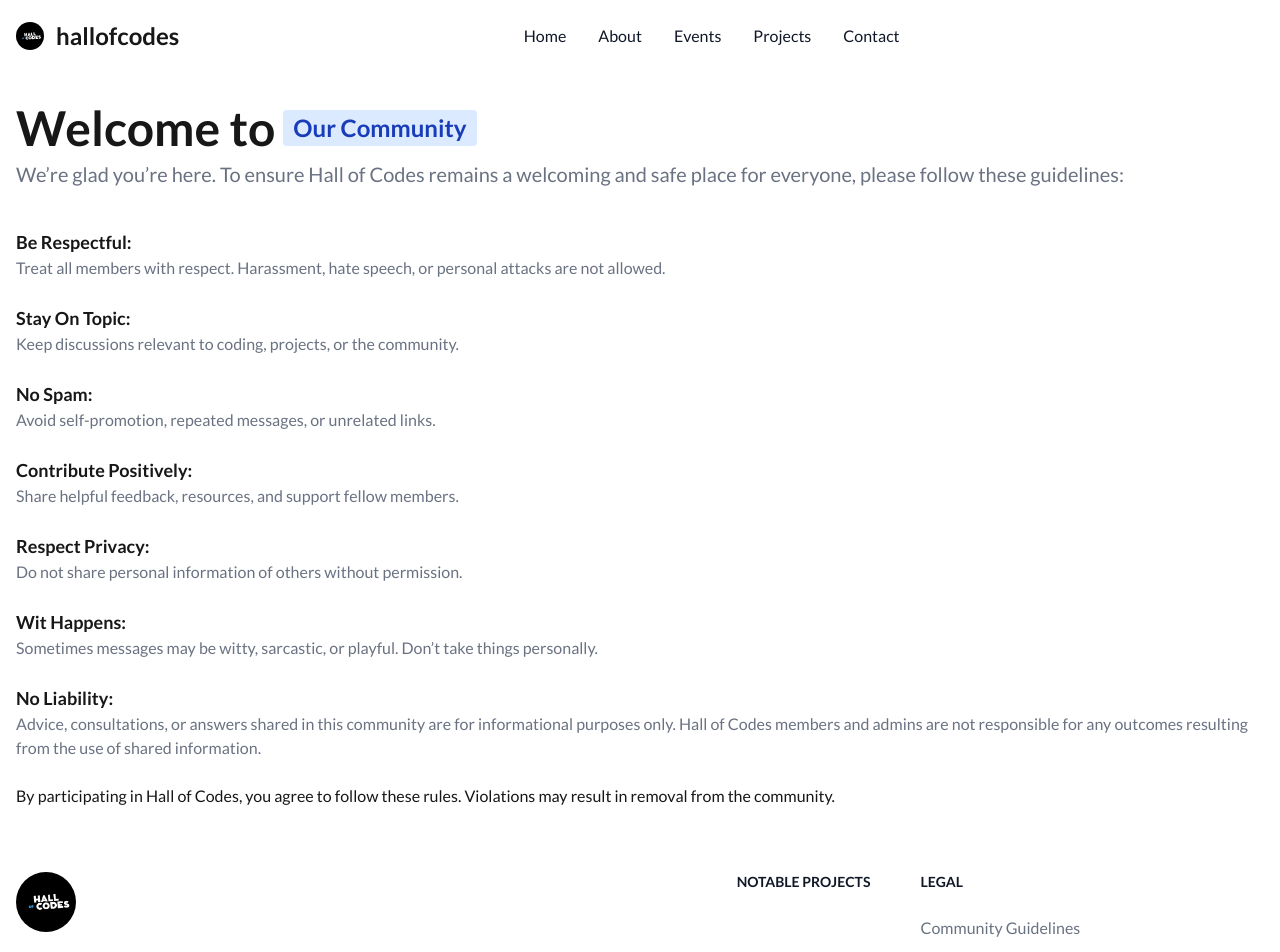
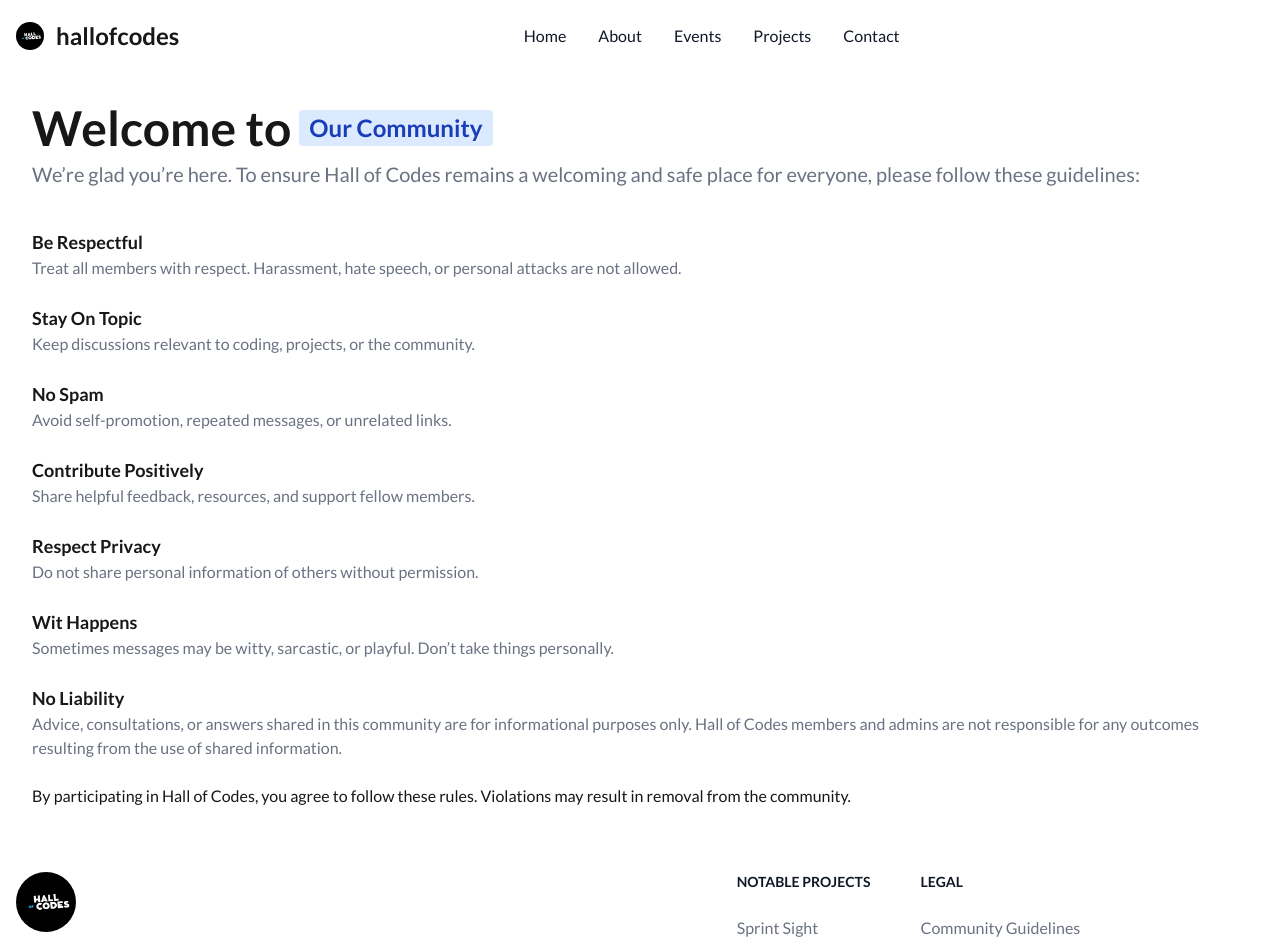
Before and after one commit to hallofcodes/hallofcodes.github.io, a Next.js app: page /community-guidelines in a window 1280 px wide. Shown: the top 952 px of the page. Built offline with nearby package versions, Linux system fonts and the light colour scheme.

Commit message:
feat: minor adjustments

```diff
--- a/src/app/(legals)/community-guidelines/page.tsx
+++ b/src/app/(legals)/community-guidelines/page.tsx
@@ -1,6 +1,5 @@
 export default function CommunitGuidlines() {
   return (
-    <main className="bg-white dark:bg-gray-900">
     <div className="mx-auto w-full max-w-screen-xl p-4 py-6 lg:py-8">
       <h1 className="flex items-center text-5xl font-extrabold dark:text-white">
         Welcome to
@@ -9,49 +8,49 @@
         </span>
       </h1>
       <p className="mt-2 text-lg font-normal text-gray-500 lg:text-xl dark:text-gray-400">
-          We’re glad you’re here. To ensure Hall of Codes remains a welcoming
-          and safe place for everyone, please follow these guidelines:
+        We’re glad you’re here. To ensure Hall of Codes remains a welcoming and
+        safe place for everyone, please follow these guidelines:
       </p>
 
       <div className="mt-10 space-y-6">
         <div>
-            <h3 className="text-lg font-semibold">Be Respectful:</h3>
+          <h3 className="text-lg font-semibold">Be Respectful</h3>
           <p className="text-gray-500">
-              Treat all members with respect. Harassment, hate speech, or
-              personal attacks are not allowed.
+            Treat all members with respect. Harassment, hate speech, or personal
+            attacks are not allowed.
           </p>
         </div>
 
         <div>
-            <h3 className="text-lg font-semibold">Stay On Topic:</h3>
+          <h3 className="text-lg font-semibold">Stay On Topic</h3>
           <p className="text-gray-500">
             Keep discussions relevant to coding, projects, or the community.
           </p>
         </div>
 
         <div>
-            <h3 className="text-lg font-semibold">No Spam:</h3>
+          <h3 className="text-lg font-semibold">No Spam</h3>
           <p className="text-gray-500">
             Avoid self-promotion, repeated messages, or unrelated links.
           </p>
         </div>
 
         <div>
-            <h3 className="text-lg font-semibold">Contribute Positively:</h3>
+          <h3 className="text-lg font-semibold">Contribute Positively</h3>
           <p className="text-gray-500">
             Share helpful feedback, resources, and support fellow members.
           </p>
         </div>
 
         <div>
-            <h3 className="text-lg font-semibold">Respect Privacy:</h3>
+          <h3 className="text-lg font-semibold">Respect Privacy</h3>
           <p className="text-gray-500">
             Do not share personal information of others without permission.
           </p>
         </div>
 
         <div>
-            <h3 className="text-lg font-semibold">Wit Happens:</h3>
+          <h3 className="text-lg font-semibold">Wit Happens</h3>
           <p className="text-gray-500">
             Sometimes messages may be witty, sarcastic, or playful. Don’t take
             things personally.
@@ -59,7 +58,7 @@
         </div>
 
         <div>
-            <h3 className="text-lg font-semibold">No Liability:</h3>
+          <h3 className="text-lg font-semibold">No Liability</h3>
           <p className="text-gray-500">
             Advice, consultations, or answers shared in this community are for
             informational purposes only. Hall of Codes members and admins are
@@ -74,6 +73,5 @@
         Violations may result in removal from the community.
       </p>
     </div>
-    </main>
   );
 }
--- a/src/app/about/page.tsx
+++ b/src/app/about/page.tsx
@@ -20,20 +20,16 @@
 
 export default function About() {
   return (
-    <main className="bg-white dark:bg-gray-900">
     <div className="mx-auto w-full max-w-screen-xl p-4 py-6 lg:py-8">
       <h1 className="mb-4 text-4xl font-extrabold leading-none tracking-tight text-gray-900 md:text-5xl lg:text-6xl dark:text-white">
         About{" "}
-          <span className="text-blue-600 dark:text-blue-500">
-            Hall of Codes
-          </span>
-          .
+        <span className="text-blue-600 dark:text-blue-500">Hall of Codes</span>.
       </h1>
       <p className="text-lg font-normal text-gray-500 lg:text-xl dark:text-gray-400 mb-9">
         Here at Hall of Codes we share our passion for coding and fostering
-          collaboration among developers worldwide. Discover our journey,
-          mission, and commitment to advancing coding knowledge and skills in an
-          inclusive and supportive environment.
+        collaboration among developers worldwide. Discover our journey, mission,
+        and commitment to advancing coding knowledge and skills in an inclusive
+        and supportive environment.
       </p>
 
       <div className="text-center">
@@ -47,8 +43,8 @@
         <h2 className="text-4xl text-green-500">Our Vision</h2>
         <p className="text-lg text-gray-600 dark:text-gray-400 mt-2 w-full max-w-2xl mx-auto">
           To be a leading platform that empowers developers to connect,
-            innovate, and excel in their coding endeavors, fostering a culture
-            of continuous learning and collaboration.
+          innovate, and excel in their coding endeavors, fostering a culture of
+          continuous learning and collaboration.
         </p>
       </div>
 
@@ -88,9 +84,9 @@
               >
                 <path
                   stroke="currentColor"
-                    stroke-linecap="round"
-                    stroke-linejoin="round"
-                    stroke-width="2"
+                  strokeLinecap="round"
+                  strokeLinejoin="round"
+                  strokeWidth="2"
                   d="M1 5h12m0 0L9 1m4 4L9 9"
                 />
               </svg>
@@ -99,6 +95,5 @@
         ))}
       </div>
     </div>
-    </main>
   );
 }
--- a/src/app/components/Footer.tsx
+++ b/src/app/components/Footer.tsx
@@ -24,6 +24,16 @@
               <h2 className="mb-6 text-sm font-semibold text-gray-900 uppercase dark:text-white">
                 Notable Projects
               </h2>
+              <ul className="text-gray-500 dark:text-gray-400 font-medium">
+                <li className="mb-1">
+                  <Link
+                    href="https://github.com/hallofcodes/sprintsight"
+                    className="hover:underline"
+                  >
+                    Sprint Sight
+                  </Link>
+                </li>
+              </ul>
             </div>
             <div>
               <h2 className="mb-6 text-sm font-semibold text-gray-900 uppercase dark:text-white">
@@ -31,7 +41,10 @@
               </h2>
               <ul className="text-gray-500 dark:text-gray-400 font-medium">
                 <li className="mb-1">
-                  <Link href="/community-guidelines" className="hover:underline">
+                  <Link
+                    href="/community-guidelines"
+                    className="hover:underline"
+                  >
                     Community Guidelines
                   </Link>
                 </li>
--- a/src/app/layout.tsx
+++ b/src/app/layout.tsx
@@ -91,12 +91,10 @@
       <Head>
         <meta name="hostname" content="hallofcodes.github.io" />
       </Head>
-      <body
-        className={`${latoSans.variable} antialiased`}
-      >
+      <body className={`${latoSans.variable} antialiased`}>
         <Nav />
         <NextTopLoader showSpinner={false} color="#FF6600" />
-        {children}
+        <main className="bg-white dark:bg-gray-900 px-4">{children}</main>
         <Footer />
       </body>
     </html>
--- a/src/app/page.tsx
+++ b/src/app/page.tsx
@@ -74,7 +74,6 @@
         }}
       />
 
-      <main className="bg-white dark:bg-gray-900">
       <div className="mx-auto w-full max-w-screen-xl p-4 py-6 lg:py-8">
         <a
           href="https://github.com/hallofcodes"
@@ -108,10 +107,10 @@
         </h1>
         <p className="my-4 text-lg text-gray-500">
           We revolutionizes development by fostering cohesion among teams,
-            transcending conflicts to drive collective innovation. Harnessing
-            the synergy of diverse talents, we pave the way for seamless
-            collaboration, ensuring projects thrive in an environment of unity
-            and progress.
+          transcending conflicts to drive collective innovation. Harnessing the
+          synergy of diverse talents, we pave the way for seamless
+          collaboration, ensuring projects thrive in an environment of unity and
+          progress.
         </p>
         <p className="mb-4 text-lg font-normal text-gray-500 dark:text-gray-400">
           Join us in revolutionizing the landscape of programming, where
@@ -210,7 +209,6 @@
           </ol>
         </div>
       </div>
-      </main>
     </>
   );
 }
--- a/src/app/projects/page.tsx
+++ b/src/app/projects/page.tsx
@@ -70,7 +70,7 @@
               </p>
               {project.github && (
                 <Link
-                  href={`https://github.com/${project.github}`}
+                  href={`https://github.com/hallofcodes/${project.github}`}
                   className="text-blue-600 dark:text-blue-500 hover:underline font-medium text-lg inline-flex items-center"
                 >
                   Source
```
Lines whose indentation alone changed are shown as unchanged.
